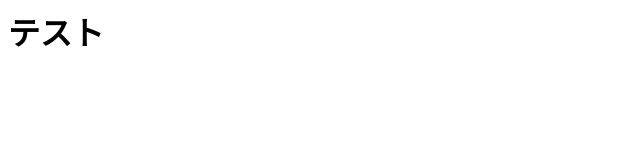
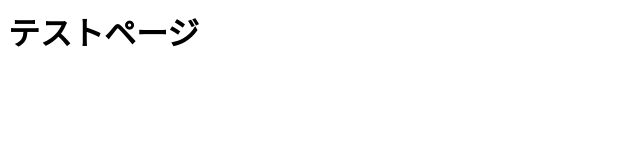
Before and after one commit to kawa614/kawa614.github.io, a plain HTML site: page index.html in a window 1280 px wide. Shown: the whole page, without its empty margins (0-640 px from the left). Drawn offline with Linux system fonts and the light colour scheme.

Commit message:
atomからのコミットテスト

```diff
--- a/index.html
+++ b/index.html
@@ -3,6 +3,6 @@
     <title>kawa</title>
   </head>
   <body>
-    <h1>テスト</h1>
+    <h1>テストページ</h1>
   </body>
 </html>
```
